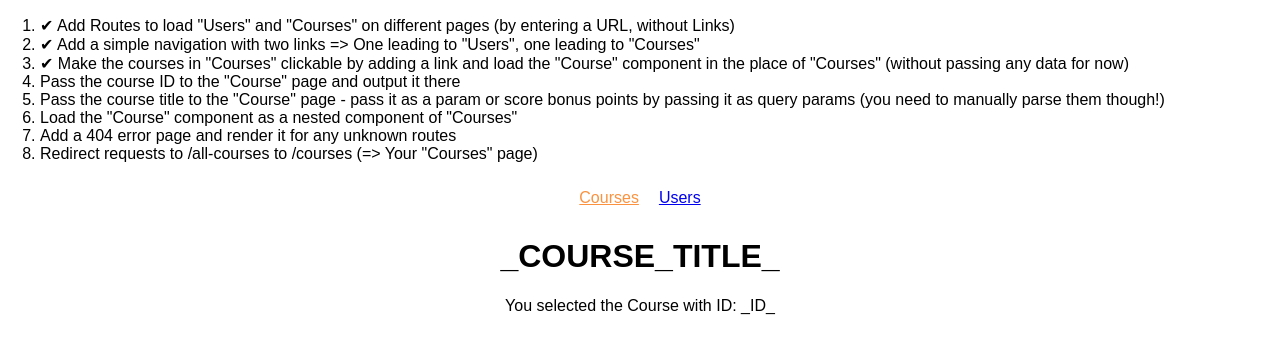
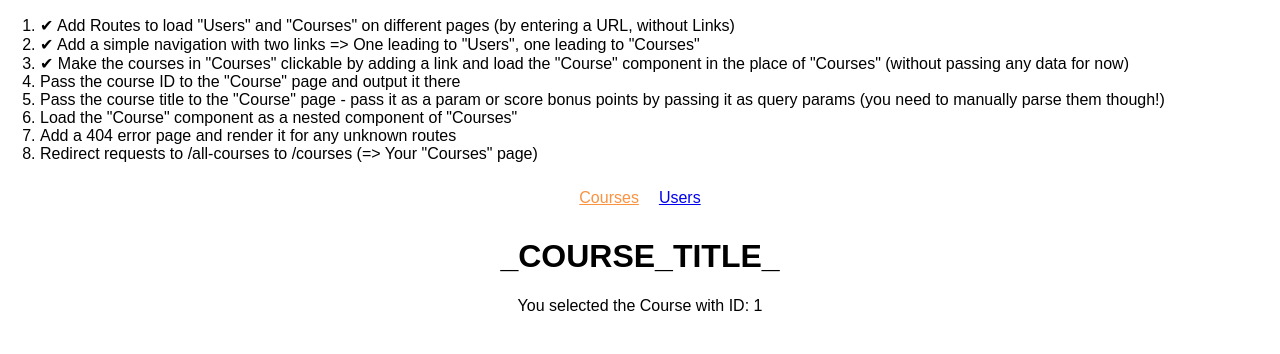
Before and after one commit to W3AI/max-routing-project, a React (Create React App) app: page /courses/1 in a window 1280 px wide. Shown: the top 354 px of the page. Built offline with nearby package versions, Linux system fonts and the light colour scheme.

Commit message:
passed props.match.params.courseId to Course comp

```diff
--- a/src/containers/Course/Course.js
+++ b/src/containers/Course/Course.js
@@ -5,7 +5,7 @@
         return (
             <div>
                 <h1>_COURSE_TITLE_</h1>
-                <p>You selected the Course with ID: _ID_</p>
+                <p>You selected the Course with ID: {this.props.match.params.courseId}</p>
             </div>
         );
     }
```
